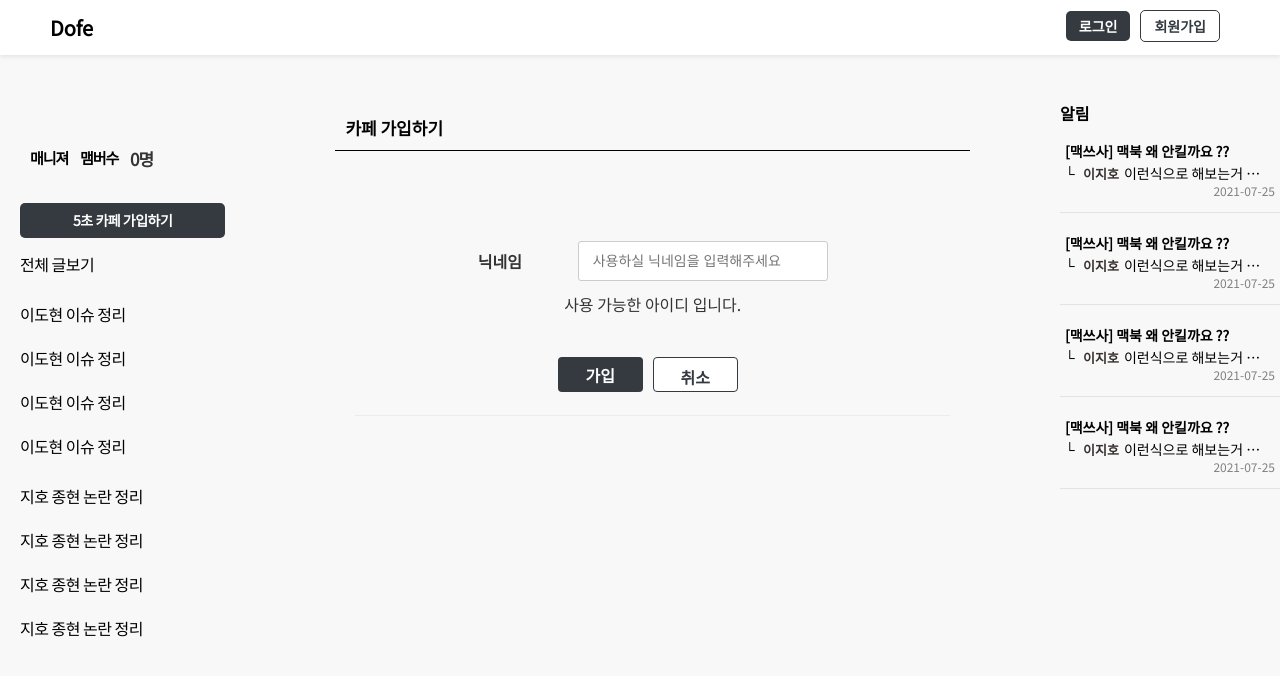
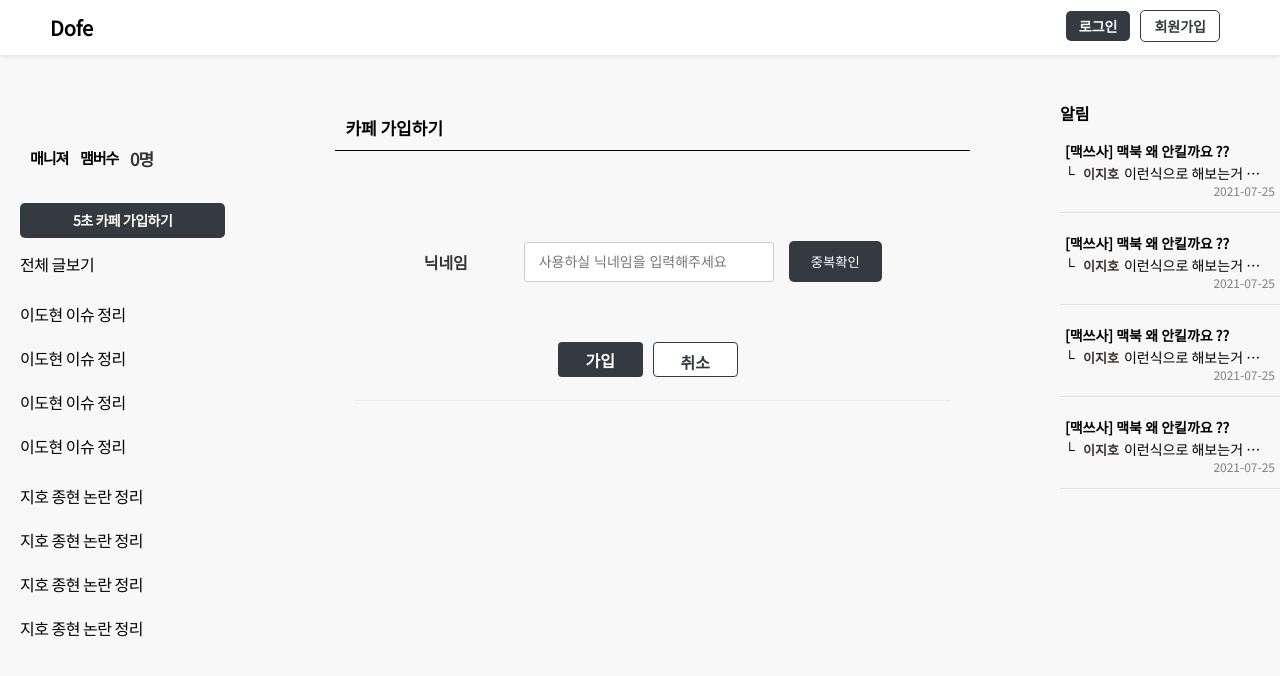
Before and after one commit to ksmfou98/cafe, a React (Create React App) app in the folder client/: page /cafe/dofe/join in a window 1280 px wide. Shown: the top 676 px of the page. Built offline with nearby package versions, Linux system fonts and the light colour scheme; no server answers.

Commit message:
Implements : 카페 가입 로직

```diff
--- a/client/src/components/CafeCreateForm/index.tsx
+++ b/client/src/components/CafeCreateForm/index.tsx
@@ -40,7 +40,6 @@ const CafeCreateForm = () => {
     e.preventDefault();
     try {
       await cafeCreateAPI(name, route, imgURL, user._id);
-      alert('카페생성이 완료되었습니다.');
       history.push('/');
     } catch (e) {
       alert('카페생성에 실패했습니다');
--- a/client/src/components/CafeJoinForm/index.tsx
+++ b/client/src/components/CafeJoinForm/index.tsx
@@ -1,31 +1,84 @@
+import client from 'lib/api/client';
 import React from 'react';
+import useInput from 'hooks/common/useInput';
 import './styles.scss';
+import { useSelector } from 'react-redux';
+import { reduxStateStore } from 'modules';
+import { useState } from 'react';
+import { useHistory } from 'react-router-dom';
 
 const CafeJoinForm = () => {
+  const [nickname, onChangeNickname] = useInput('');
+  const [message, setMessage] = useState('');
+  const cafe = useSelector((state: reduxStateStore) => state.cafe);
+  const user = useSelector((state: reduxStateStore) => state.user);
+  const history = useHistory();
+
+  const onNicknameCheck = async () => {
+    const body = {
+      cafeId: cafe._id,
+      nickname,
+    };
+    try {
+      const response = await client.post('/cafe/checkNickname', body);
+      console.log(response);
+      setMessage('사용 가능한 닉네임 입니다.');
+    } catch (e) {
+      console.log(e);
+      setMessage('이미 사용중인 닉네임 입니다.');
+    }
+  };
+
+  const onJoin = async () => {
+    const body = {
+      cafeId: cafe._id,
+      nickname,
+      userId: user._id,
+    };
+    try {
+      const response = await client.post('/cafe/cafeJoin', body);
+      console.log(response);
+      window.location.replace(`/cafe/${cafe.route}`);
+    } catch (e) {
+      console.log(e);
+    }
+  };
+
   return (
     <div id="CafeJoinForm">
       <div className="cont-tit">카페 가입하기</div>
       <div className="cont-join">
-        <form action="">
+        <div className="form">
           <div className="wrap-join">
             <div className="join-input">
               <div className="nickname">
                 <label htmlFor="">닉네임</label>
                 <input
                   type="text"
+                  value={nickname}
+                  onChange={onChangeNickname}
                   placeholder="사용하실 닉네임을 입력해주세요"
                 />
+                <button
+                  type="button"
+                  onClick={onNicknameCheck}
+                  className="btn-type1"
+                >
+                  중복확인
+                </button>
               </div>
-              <p>사용 가능한 아이디 입니다.</p>
+              <p>{message}</p>
             </div>
             <div className="join-btn">
-              <button className="btn">가입</button>
+              <button onClick={onJoin} className="btn">
+                가입
+              </button>
               <a className="btn cancel" href="">
                 취소
               </a>
             </div>
           </div>
-        </form>
+        </div>
       </div>
     </div>
   );
--- a/client/src/components/CafeJoinForm/styles.scss
+++ b/client/src/components/CafeJoinForm/styles.scss
@@ -38,6 +38,10 @@
             outline: none;
             vertical-align: top;
           }
+          button {
+            padding: 11px 22px;
+            margin-left: 15px;
+          }
         }
         p {
           text-align: center;
```
Also changed, not shown: 1 other file (tests, documents, lock files or other folders).
